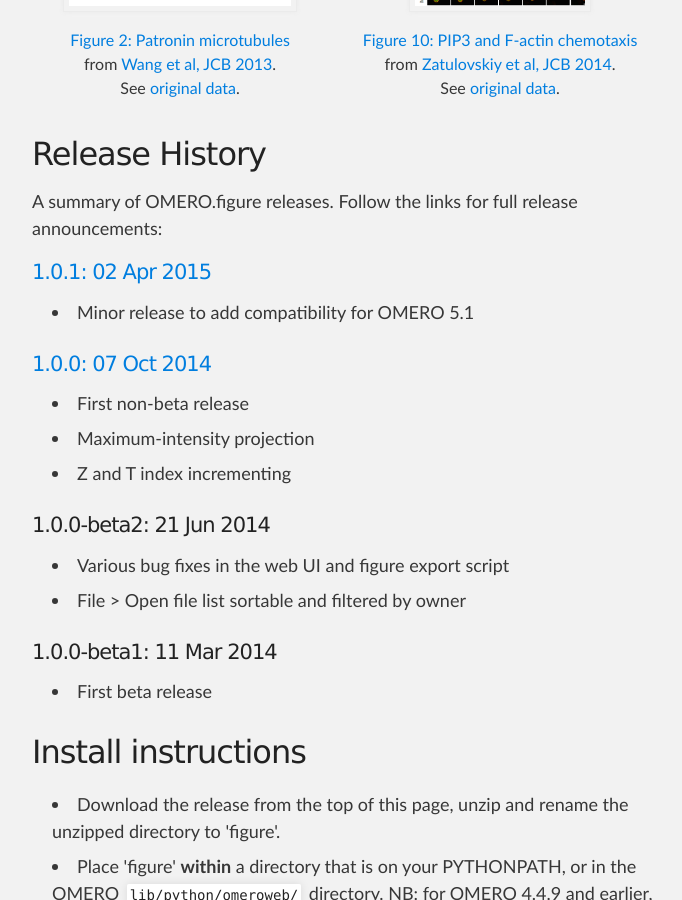
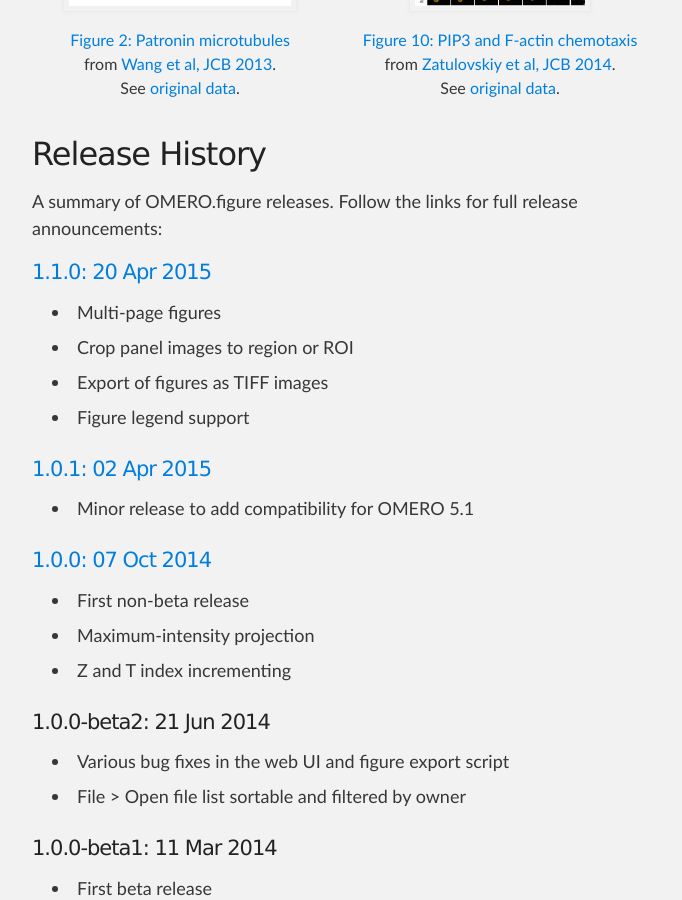
Before and after one commit to ome/omero-figure, a Jekyll site: the page built from index.html, in a window 1280 px wide and 900 px high, scrolled down 3491 px. Shown: the whole window, without its empty margins (288-970 px from the left). Built offline with Jekyll 4.4.1, drawn with Linux system fonts in a browser that asks for light colours; nearby versions of some CDN libraries; Markdown is read by kramdown in place of the engine named in the settings; comment, search, counter and statistics services are not loaded.

Commit message:
Add 1.1.0 release to release history

```diff
--- a/_includes/release_history.html
+++ b/_includes/release_history.html
@@ -1,6 +1,19 @@
 <h1>Release History</h1>
 <p>A summary of OMERO.figure releases. Follow the links for
   full release announcements:</p>
+
+<h4>
+  <a href="{{ site.baseurl }}/#">
+    1.1.0: {{ "2015-04-20" | date_to_string }}
+  </a>
+</h4>
+<ul>
+  <li>Multi-page figures</li>
+  <li>Crop panel images to region or ROI</li>
+  <li>Export of figures as TIFF images</li>
+  <li>Figure legend support</li>
+</ul>
+
 <h4>
   <a href="{{ site.baseurl }}/2015/04/02/release-1.0.1.html">
     1.0.1: {{ "2015-04-02" | date_to_string }}
```
